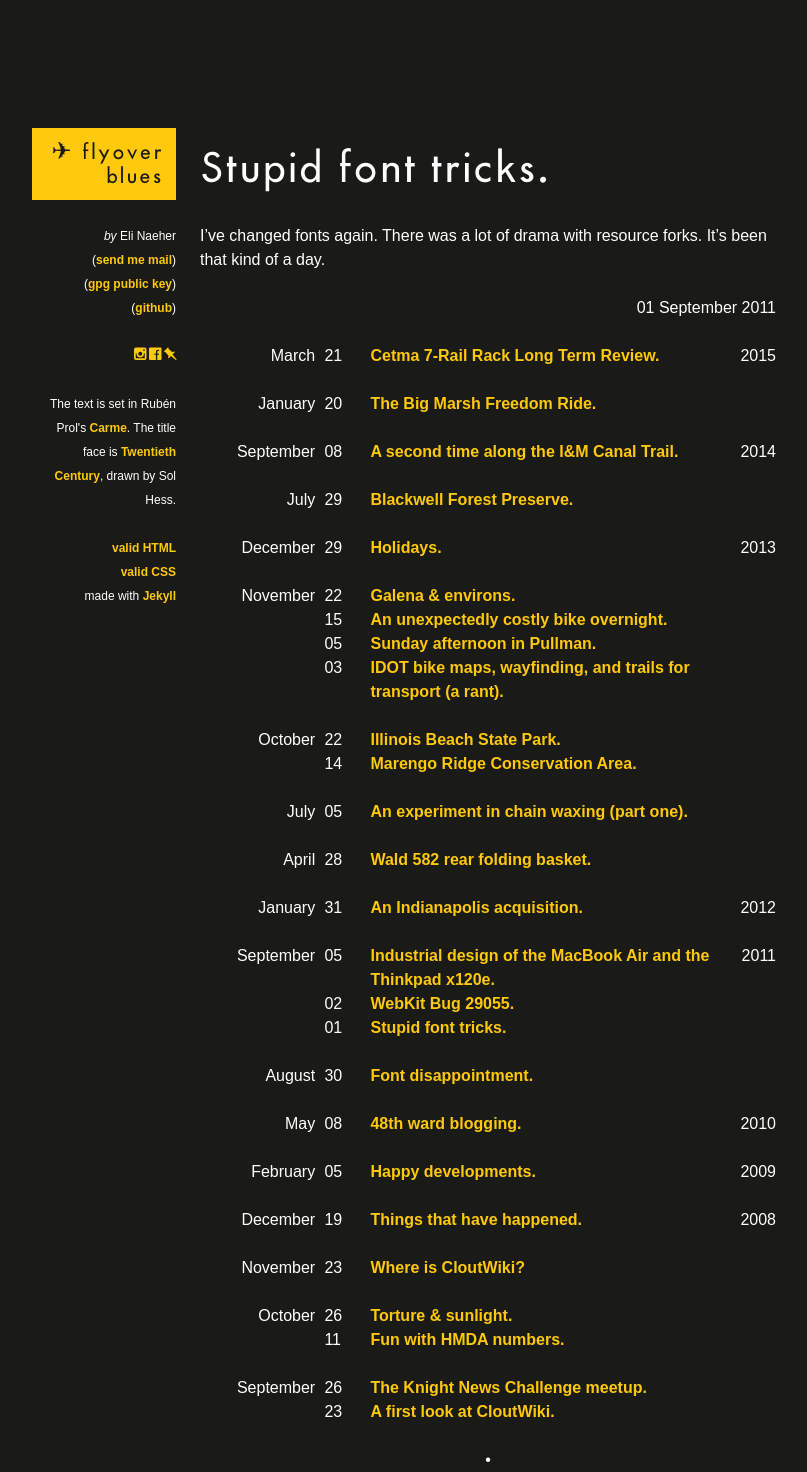
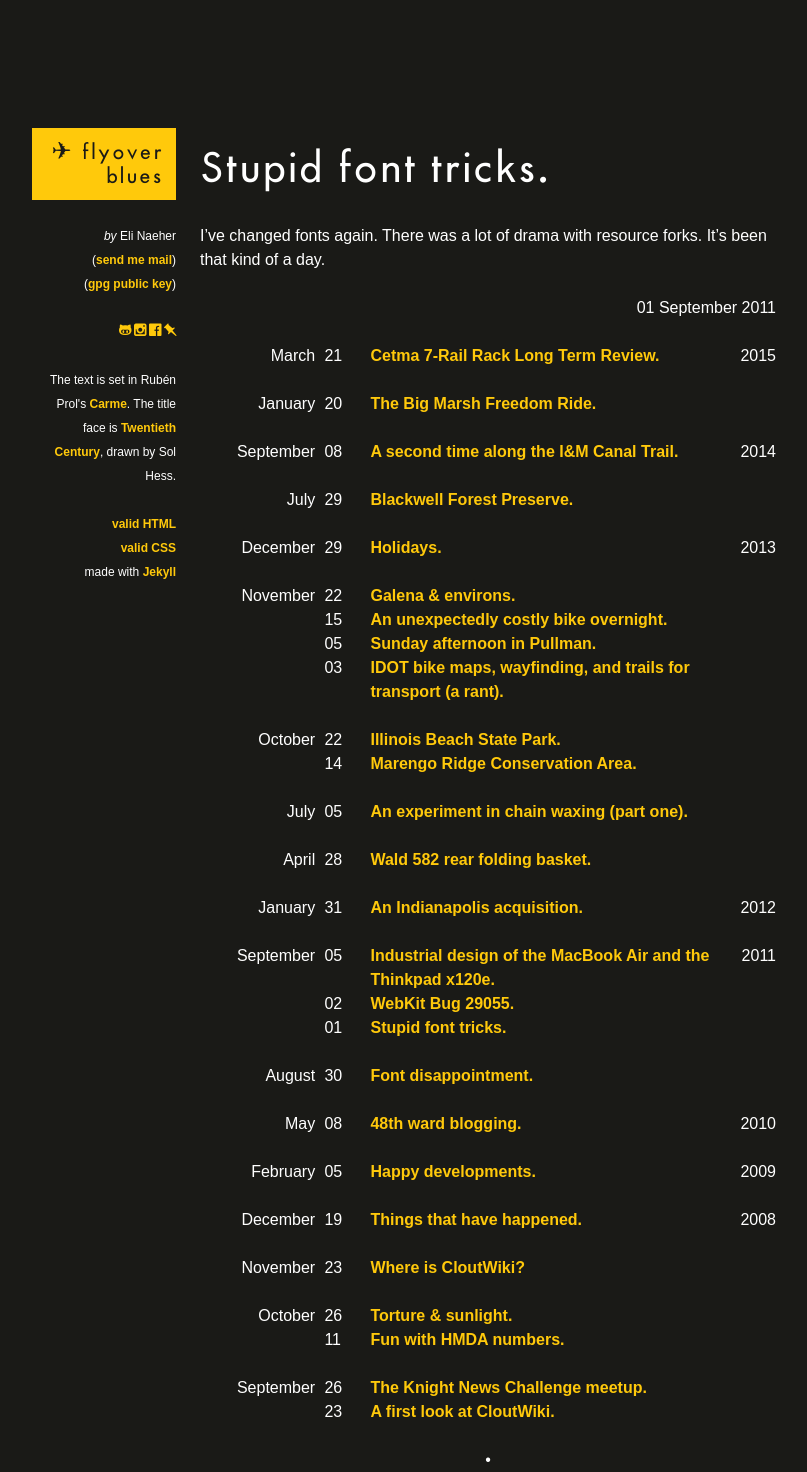
Before and after one commit to enaeher/blog, a Jekyll site: the page built from _posts/2011-09-01-fonts-again.md, in a window 1280 px wide. Shown: the whole page, without its empty margins (236-1043 px from the left). Built offline with Jekyll 4.4.1, drawn with Linux system fonts in a browser that asks for light colours; some web fonts are replaced.

Commit message:
Update social links

```diff
--- a/_layouts/default.html
+++ b/_layouts/default.html
@@ -68,15 +68,14 @@
 	(<a href="mailto:eli@flyoverblues.com">send me mail</a>)
 	<br>
 	(<a href="http://codeanddata.com/pgp.txt">gpg public key</a>)
-	<br>
-	(<a href="https://github.com/enaeher/">github</a>)
         <br> <!-- workaround for https://bugs.webkit.org/show_bug.cgi?id=29055 -->
       </p>
       <p>
         <span class="logo">
-          <a href="http://instagram.com/enaeher"></a>
-          <a href="https://www.facebook.com/eli.naeher"></a>
-          <a href="https://pinboard.in/u:enn/"></a>
+	  <a href="http://github.com/enaeher/">&#xF670;</a>
+          <a href="http://instagram.com/enaeher">&#xF641;</a>
+          <a href="https://www.facebook.com/eli.naeher">&#xF610;</a>
+          <a href="https://pinboard.in/u:enn/">&#xF654;</a>
         </span>
 	<br> <!-- workaround for https://bugs.webkit.org/show_bug.cgi?id=29055 -->
       </p>
--- a/css/fb.css
+++ b/css/fb.css
@@ -51,6 +51,7 @@ h3 {
 }
 
 span.logo {
+  font-weight: regular;
   font-family: 'ss-social-regular';
 }
 
```
